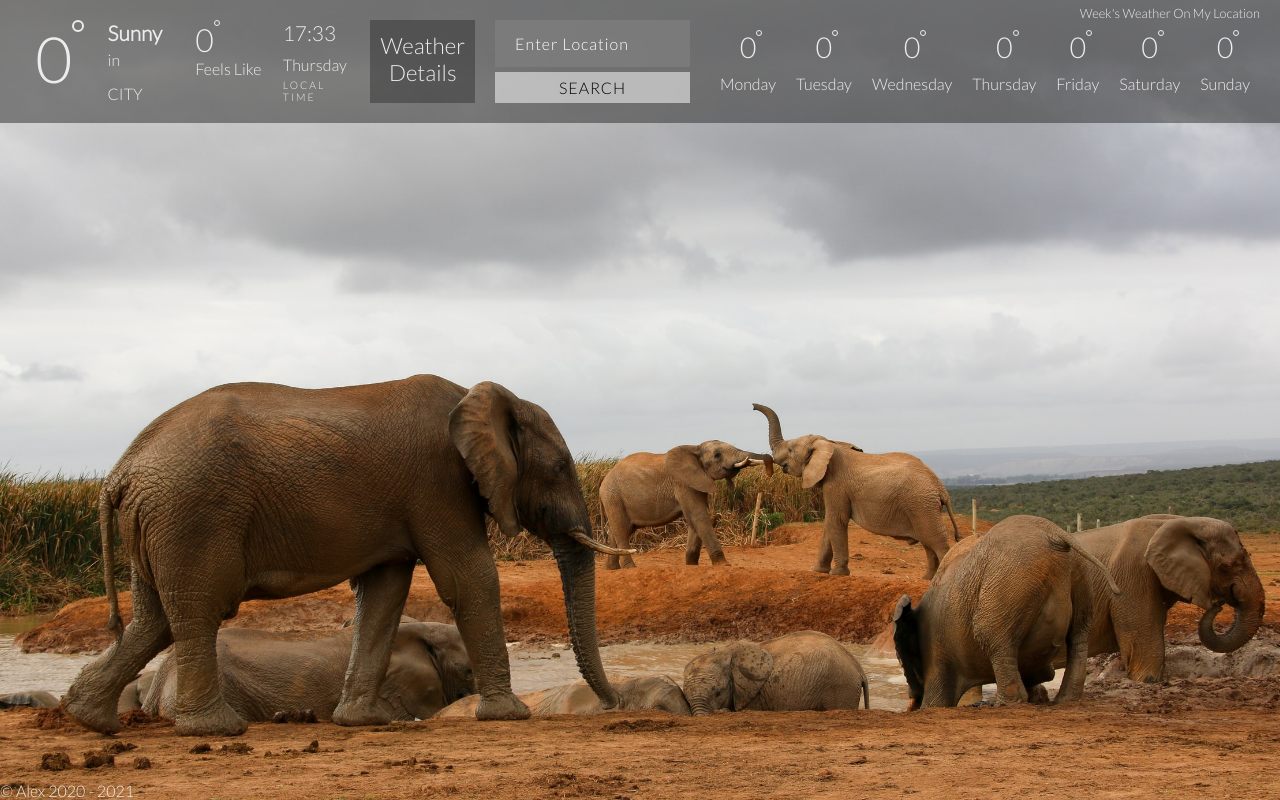
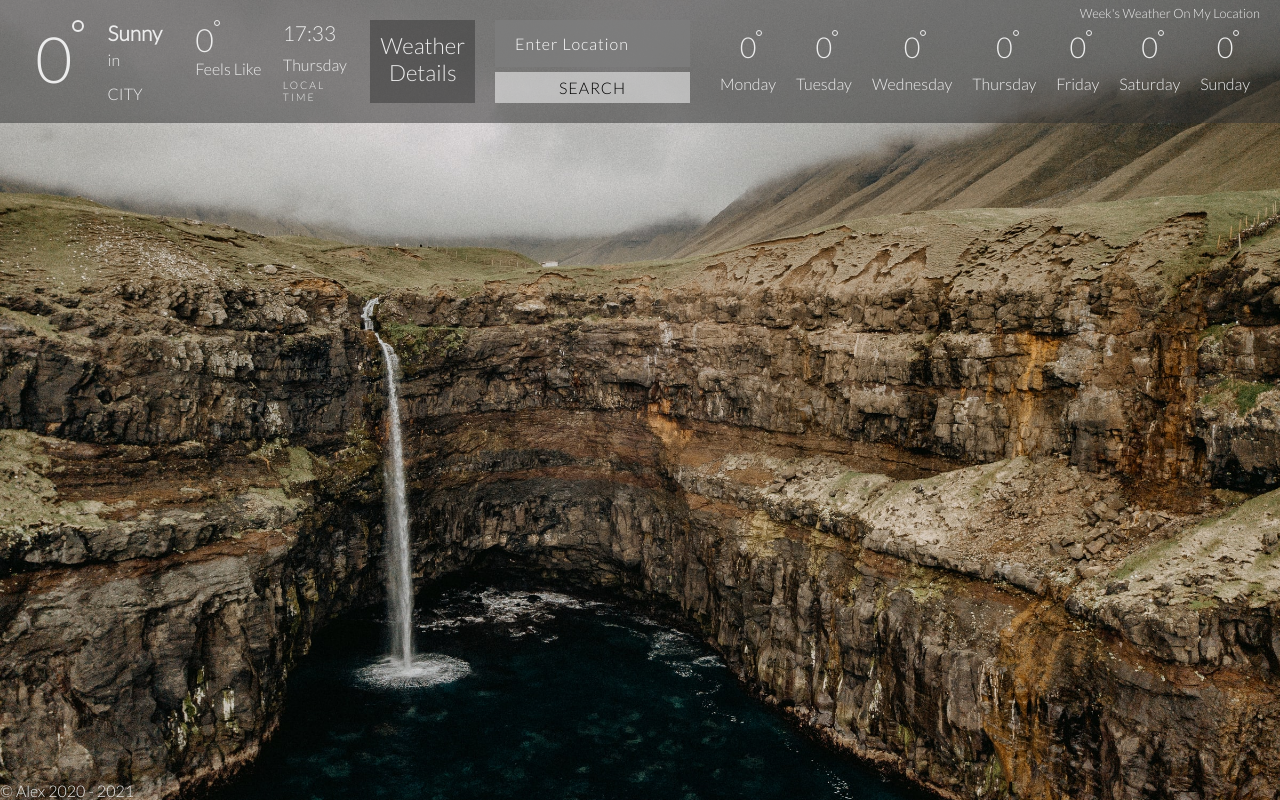
Before and after one commit to a1excpunk/weatherApp, a plain HTML site: page index.html in a window 1280 px wide. Drawn offline with Linux system fonts and the light colour scheme.

Commit message:
changed background img

```diff
--- a/css/style.css
+++ b/css/style.css
@@ -9,7 +9,7 @@
 
 body {
   color: #ececec;
-  background: url("../assets/image4.jpg");
+  background: url("../assets/image1.jpg");
   background-repeat: no-repeat;
   background-position: center;
   background-attachment: fixed;
```
